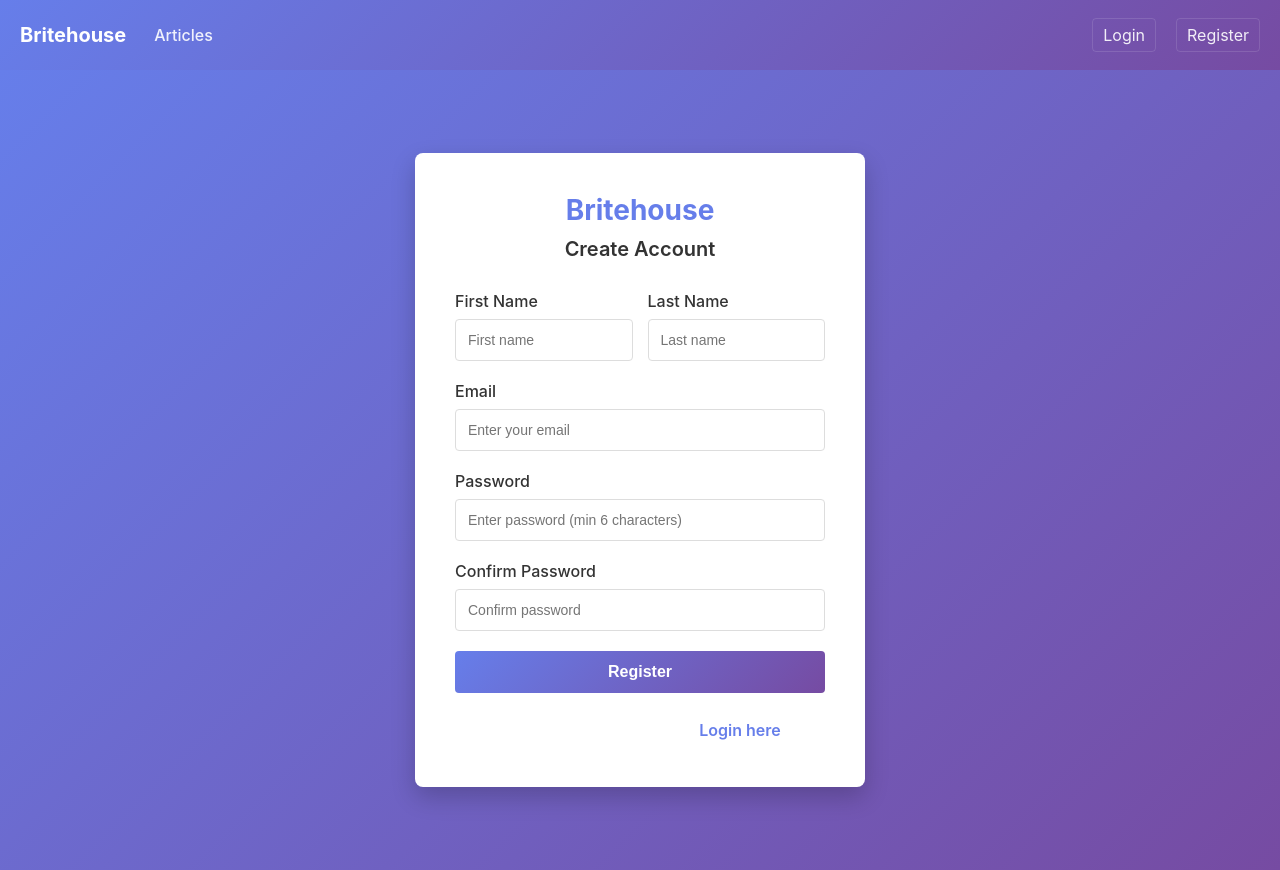
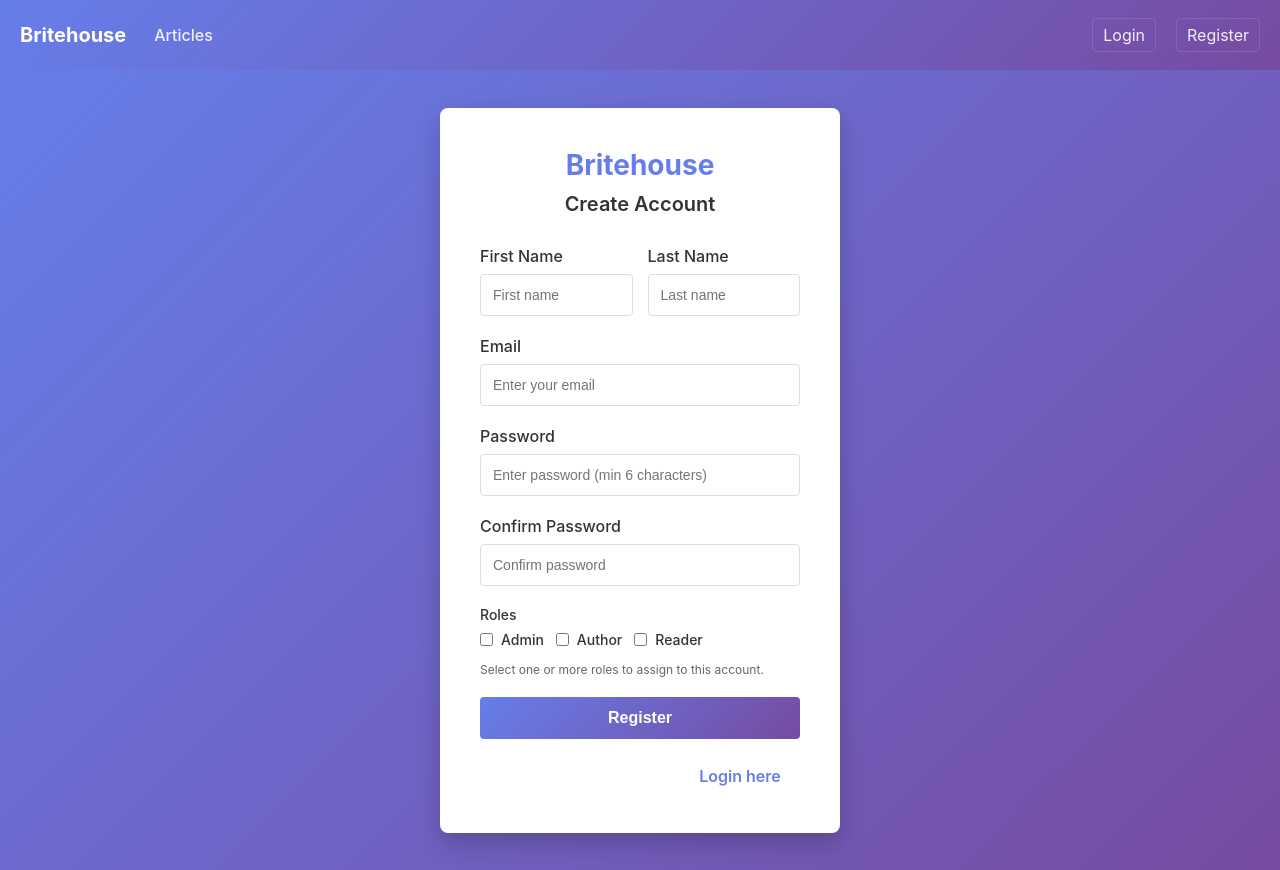
Before and after one commit to BrandonVanHeerden/BritehouseTest, a React (Create React App) app in the folder Front/: page /register in a window 1280 px wide. Built offline with nearby package versions, Linux system fonts and the light colour scheme; no server answers.

Commit message:
Add Multi Role Selection to Register Endpoint

```diff
--- a/Front/src/context/AuthContext.js
+++ b/Front/src/context/AuthContext.js
@@ -111,7 +111,7 @@ export const AuthProvider = ({ children }) => {
 
   // Register function
   const register = useCallback(
-    async (email, password, firstName, lastName) => {
+    async (email, password, firstName, lastName, roles = []) => {
       try {
         setError(null);
 
@@ -122,7 +122,8 @@ export const AuthProvider = ({ children }) => {
         const Cell = '';
         const Id = '';
         const Password = password || '';
-        const Role = 'User';
+        // Role kept for compatibility; prefer sending Roles array when provided
+        const Role = roles && roles.length === 1 ? roles[0] : 'User';
 
         const response = await authService.register(
           Name,
@@ -131,7 +132,8 @@ export const AuthProvider = ({ children }) => {
           Cell,
           Id,
           Password,
-          Role
+          Role,
+          roles && roles.length ? roles : undefined
         );
 
         const data = response.data;
--- a/Front/src/pages/Register.css
+++ b/Front/src/pages/Register.css
@@ -13,7 +13,7 @@
   border-radius: 8px;
   box-shadow: 0 10px 25px rgba(0, 0, 0, 0.2);
   width: 100%;
-  max-width: 450px;
+  max-width: 400px;
 }
 
 .register-card h1 {
@@ -115,3 +115,23 @@ button:disabled {
 .login-link a:hover {
   text-decoration: underline;
 }
+
+.roles-group .roles-options {
+  display: flex;
+  gap: 12px;
+  margin-top: 8px;
+}
+
+.roles-group label {
+  display: flex;
+  align-items: center;
+  gap: 8px;
+  font-size: 14px;
+}
+
+.roles-help {
+  display: block;
+  margin-top: 6px;
+  color: #666;
+  font-size: 12px;
+}
--- a/Front/src/pages/Register.js
+++ b/Front/src/pages/Register.js
@@ -11,6 +11,7 @@ export const Register = () => {
     password: '',
     confirmPassword: '',
   });
+  const [selectedRoles, setSelectedRoles] = useState([]);
   const [isLoading, setIsLoading] = useState(false);
   const [validationError, setValidationError] = useState('');
   const navigate = useNavigate();
@@ -23,6 +24,13 @@ export const Register = () => {
       [name]: value,
     }));
     setValidationError('');
+  };
+
+  const toggleRole = (roleId) => {
+    setSelectedRoles((prev) => {
+      if (prev.includes(roleId)) return prev.filter((r) => r !== roleId);
+      return [...prev, roleId];
+    });
   };
 
   const handleSubmit = async (e) => {
@@ -47,7 +55,8 @@ export const Register = () => {
         formData.email,
         formData.password,
         formData.firstName,
-        formData.lastName
+        formData.lastName,
+        selectedRoles
       );
       // After successful signup, redirect to login so user can sign in
       navigate('/login');
@@ -143,6 +152,45 @@ export const Register = () => {
             />
           </div>
 
+          <div className="form-group roles-group">
+            <label>Roles</label>
+            <div className="roles-options">
+              <label>
+                <input
+                  type="checkbox"
+                  value="55676D85-48D3-4995-B827-790FC0634600"
+                  checked={selectedRoles.includes('55676D85-48D3-4995-B827-790FC0634600')}
+                  onChange={() => toggleRole('55676D85-48D3-4995-B827-790FC0634600')}
+                  disabled={isLoading}
+                />
+                Admin
+              </label>
+
+              <label>
+                <input
+                  type="checkbox"
+                  value="CBC3B84E-BEAC-40B7-B31D-0C2FBC527148"
+                  checked={selectedRoles.includes('CBC3B84E-BEAC-40B7-B31D-0C2FBC527148')}
+                  onChange={() => toggleRole('CBC3B84E-BEAC-40B7-B31D-0C2FBC527148')}
+                  disabled={isLoading}
+                />
+                Author
+              </label>
+
+              <label>
+                <input
+                  type="checkbox"
+                  value="5F78F802-1FA2-4AF6-BC81-269AA1B5181A"
+                  checked={selectedRoles.includes('5F78F802-1FA2-4AF6-BC81-269AA1B5181A')}
+                  onChange={() => toggleRole('5F78F802-1FA2-4AF6-BC81-269AA1B5181A')}
+                  disabled={isLoading}
+                />
+                Reader
+              </label>
+            </div>
+            <small className="roles-help">Select one or more roles to assign to this account.</small>
+          </div>
+
           <button type="submit" disabled={isLoading}>
             {isLoading ? 'Creating Account...' : 'Register'}
           </button>
--- a/Front/src/services/authService.js
+++ b/Front/src/services/authService.js
@@ -13,16 +13,20 @@ export const authService = {
   },
 
   // Register a new user (SignUpCommand)
-  register: (Name, Surname, Email, Cell, Id, Password, Role) => {
-    return axiosInstance.post('/Account/sign-up', {
+  register: (Name, Surname, Email, Cell, Id, Password, Role, Roles) => {
+    // Roles is expected to be an array of role GUIDs (optional). Keep Role for backward compatibility.
+    const payload = {
       Name,
       Surname,
       Email,
       Cell,
       Id,
       Password,
-      Role,
-    });
+    };
+    if (Role) payload.Role = Role;
+    if (Roles && Array.isArray(Roles)) payload.Roles = Roles;
+
+    return axiosInstance.post('/Account/sign-up', payload);
   },
 
   // Refresh token
```
